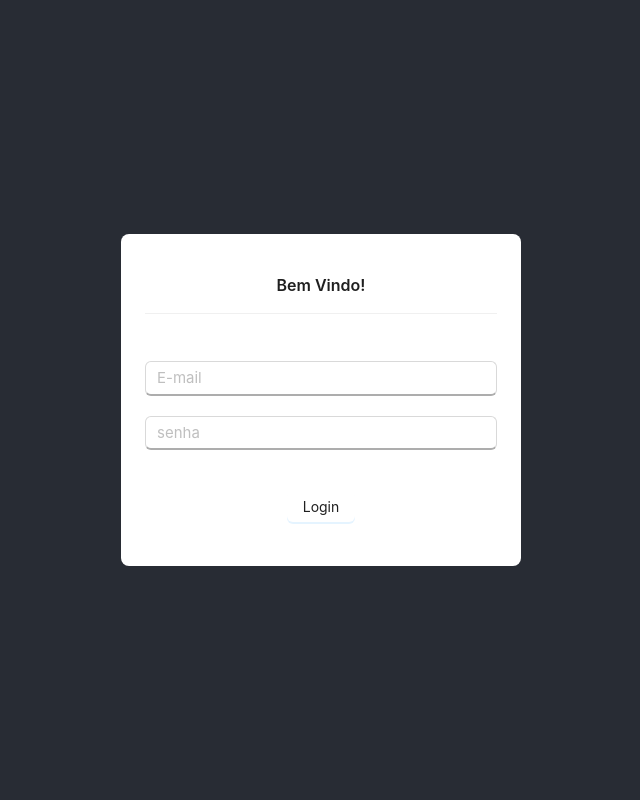
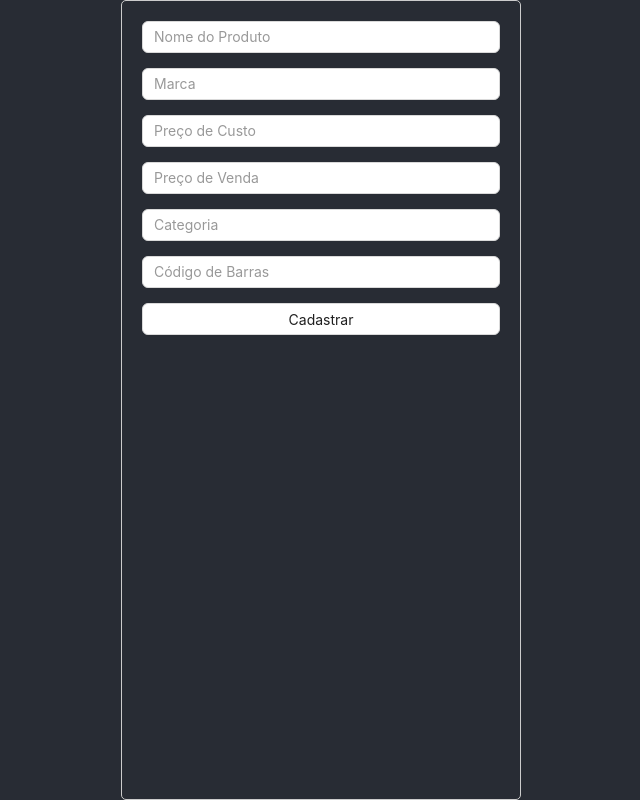
Before and after one commit to guilherme-x/quick_stock, a JavaScript app: page / in a window 1280 px wide. Shown: the whole page, without its empty margins (319-959 px from the left). Built offline with nearby package versions, Linux system fonts and the light colour scheme; the HTML template or start-up script is replaced by a standard one.

Commit message:
Cadastro de Produtos

```diff
--- a/src/App.js
+++ b/src/App.js
@@ -1,10 +1,11 @@
 import './App.css';
 import Login from './login';
+import Cadastro from './products/cadastro';
 
 function App() {
   return (
     <div className="App">
-      <Login/>
+      <Cadastro/>
     </div>
   );
 }
--- /dev/null
+++ b/src/products/cadastro.js
@@ -0,0 +1,36 @@
+import { Form, Input, Button } from "antd"
+import "./style.css"
+const Cadastro = () => {
+    return (
+        <Form className="Form">
+            <Form.Item>
+                <Input placeholder="Nome do Produto"></Input>
+            </Form.Item>
+
+            <Form.Item>
+                <Input placeholder="Marca"></Input>
+            </Form.Item>
+
+            <Form.Item>
+                <Input placeholder="Preço de Custo"></Input>
+            </Form.Item>
+
+            <Form.Item>
+                <Input placeholder="Preço de Venda"></Input>
+            </Form.Item>
+
+            <Form.Item>
+                <Input placeholder="Categoria"></Input>
+            </Form.Item>
+
+            <Form.Item>
+                <Input placeholder="Código de Barras"></Input>
+            </Form.Item>
+
+            <Form.Item>
+                <Button placeholder="Cadastrar">Cadastrar</Button>
+            </Form.Item>
+        </Form>
+    )
+}
+export default Cadastro
--- /dev/null
+++ b/src/products/style.css
@@ -0,0 +1,31 @@
+.Form {
+    max-width: 400px;
+    height: 100vh;
+    margin: 0 auto;
+    padding: 20px;
+    border: 1px solid #ccc;
+    border-radius: 5px;
+
+
+  }
+
+  .Form .ant-form-item {
+    margin-bottom: 15px;
+  }
+
+
+  .Form .ant-input {
+    width: 100%;
+  }
+
+  .Form .ant-btn {
+    width: 100%;
+  }
+
+  .Form .ant-input::placeholder {
+    color: #999;
+  }
+
+  .Form .ant-btn::placeholder {
+    color: #fff;
+  }
```
Also changed, not shown: src/products/indes.js (added).
